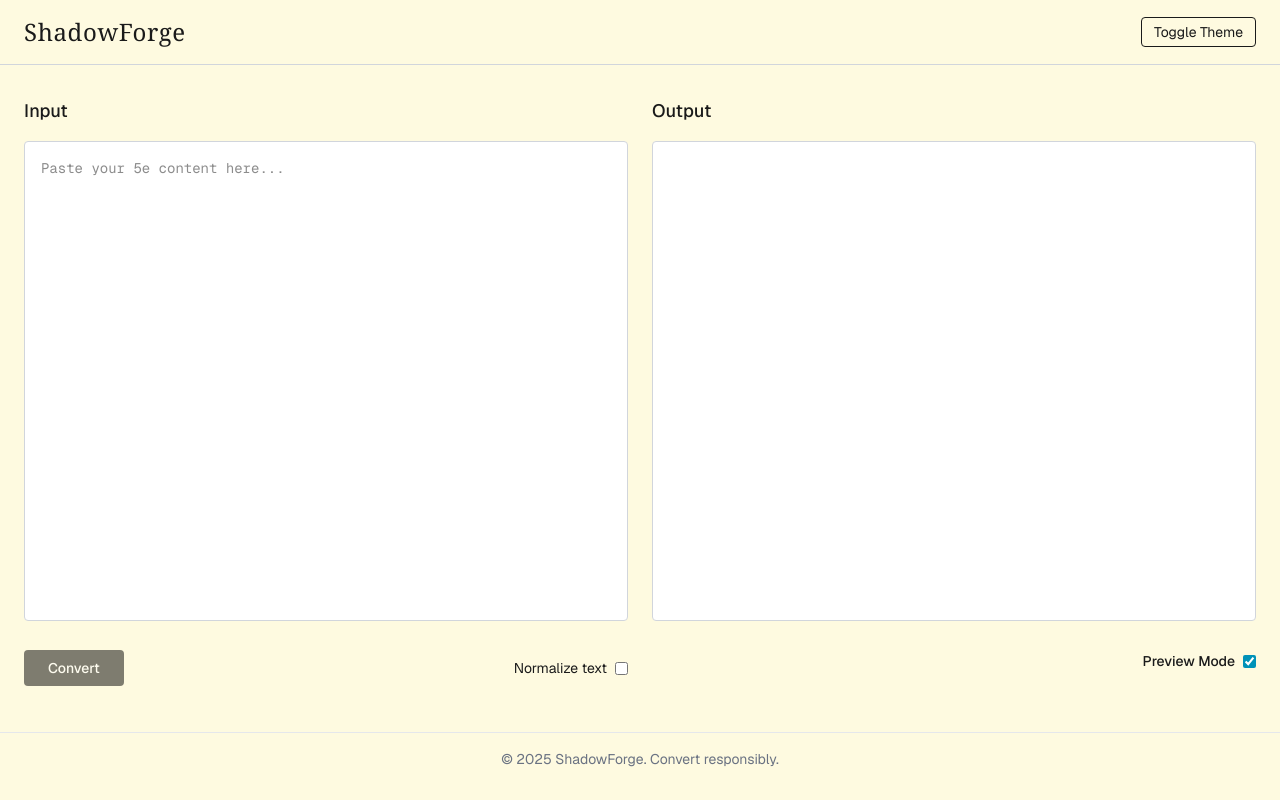
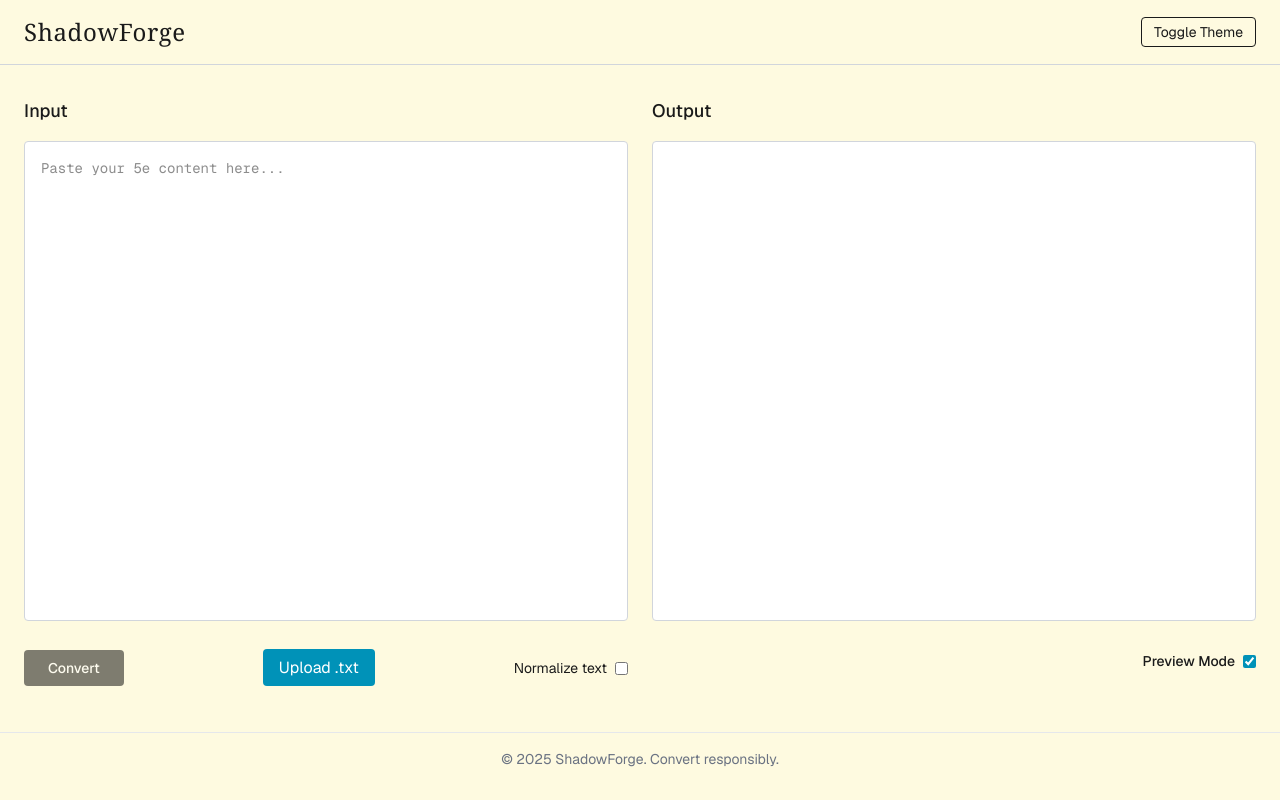
Before and after one commit to rickboot/ShadowForge, a Next.js app: page / in a window 1280 px wide. Built offline with nearby package versions, Linux system fonts and the light colour scheme.

Commit message:
add file upload for txt

```diff
--- a/components/ShadowForgeLayout.tsx
+++ b/components/ShadowForgeLayout.tsx
@@ -23,6 +23,7 @@ export default function ShadowForgeLayout({
   handleConvert,
 }: ShadowForgeLayoutProps) {
   const [previewMode, setPreviewMode] = useState(true);
+
   return (
     <div className='min-h-screen bg-[#fefae0] dark:bg-[#121212] text-[#1a1a1a] dark:text-[#fefae0] font-sans'>
       <header className='flex items-center justify-between px-6 py-4 border-b border-gray-300 dark:border-gray-700'>
@@ -52,6 +53,29 @@ export default function ShadowForgeLayout({
             >
               {loading ? 'Converting...' : 'Convert'}
             </button>
+
+            <div>
+              <label className='inline=block px-4 py-2 bg-cyan-600 text-white rounded cursor-pointer hover:bg-cyan-700'>
+                Upload .txt
+                <input
+                  type='file'
+                  accept='.txt'
+                  className='hidden'
+                  onChange={(e) => {
+                    const file = e.target.files?.[0];
+                    if (file) {
+                      const reader = new FileReader();
+                      reader.onload = (event) => {
+                        const fileText = event.target?.result as string;
+                        setInput(fileText);
+                      };
+                      reader.readAsText(file);
+                    }
+                  }}
+                />
+              </label>
+            </div>
+
             <label className='flex items-center space-x-2 text-sm'>
               <span>Normalize text</span>
               <input
```
